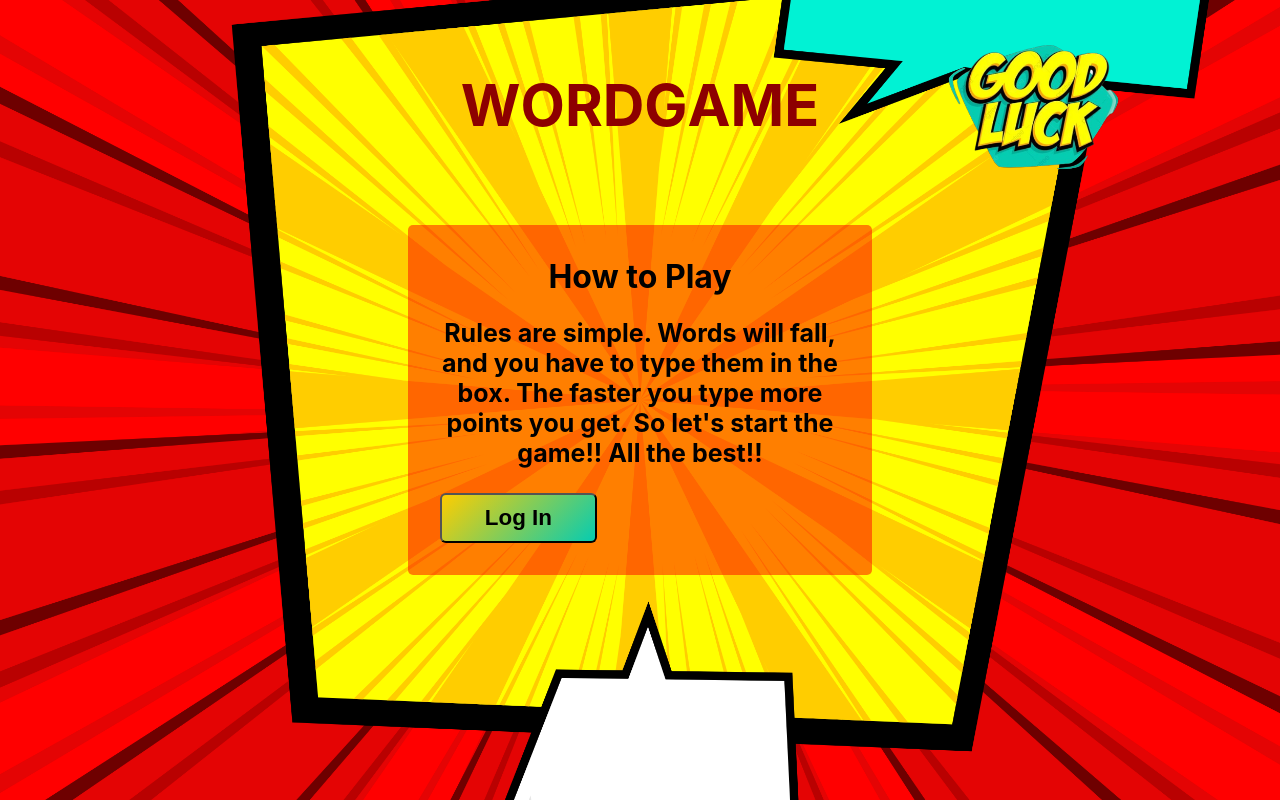
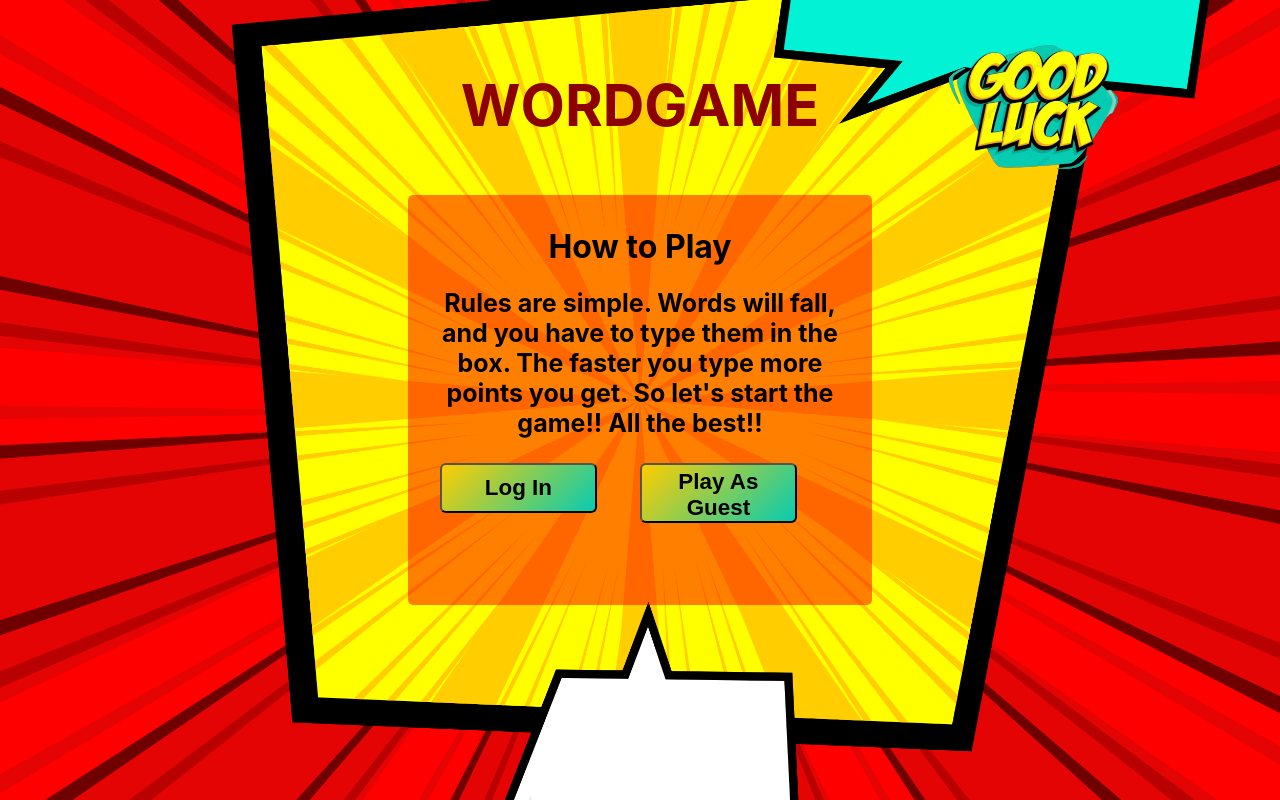
Before and after one commit to Venrite/CS490-Project1, a React (Create React App) app: page / in a window 1280 px wide. Built offline with nearby package versions, Linux system fonts and the light colour scheme.

Commit message:
Added a guest button and functionality to it

```diff
--- a/package.json
+++ b/package.json
@@ -9,7 +9,7 @@
     "@testing-library/user-event": "^13.5.0",
     "react": "^18.2.0",
     "react-dom": "^18.2.0",
-    "react-scripts": "5.0.1",
+    "react-scripts": "^5.0.1",
     "web-vitals": "^2.1.4"
   },
   "scripts": {
--- a/src/App.css
+++ b/src/App.css
@@ -105,8 +105,45 @@ h1{
   width: 7em;
   z-index: 2;
 }
+.back{
+  background-image: linear-gradient(135deg,#FFCD00, #06CCB1);
+  border-radius: 6px;
+  box-sizing: border-box;
+  color: black;
+  display: block;
+  height: 50px;
+  font-size: 1.4em;
+  font-weight: 600;
+  padding: 4px;
+  position: relative;
+  text-decoration: none;
+  width: 7em;
+  z-index: 2;
+}
+.guest{
+  background-image: linear-gradient(135deg,#FFCD00, #06CCB1);
+  border-radius: 6px;
+  box-sizing: border-box;
+  color: black;
+  display: block;
+  height: 60px;
+  font-size: 1.4em;
+  font-weight: 600;
+  padding: 4px;
+  position: relative;
+  text-decoration: none;
+  width: 7em;
+  z-index: 2;
+  margin-left: 200px;
+  top: -50px;
+
+}
+
 
 .login:hover {
+  color: white;
+}
+.guest:hover {
   color: white;
 }
 
--- a/src/App.js
+++ b/src/App.js
@@ -2,12 +2,21 @@ import './App.css';
 import LoginButton from './buttons/LoginButton';
 import LogoutButton from './buttons/LogoutButton';
 import Profile from './buttons/Profile';
+import GuestButton from './buttons/GuestButton';
+import { useState } from 'react';
 
 const image = new URL("../assets/img-removebg-preview-PhotoRoom.png", import.meta.url);
 
 function App() {
+  const [check,setCheck]=useState(true);
+const checkHandler =(data)=>{
+  setCheck(data);
+}
   return (
+
     <div className="App">
+    {check?
+    <div>
       <div  className="navBar">
       <Profile/>
       </div>
@@ -26,20 +35,58 @@ function App() {
           <span>E</span>
         </h1>
       </div>
+
       <div className="box">
         <h1>How to Play</h1>
         <p className='Rules'>
           Rules are simple. Words will fall, and you have to type them in the box.
           The faster you type more points you get. So let's start the game!! All the best!!
         </p>
+
+
         <LoginButton/>
+        <GuestButton check={checkHandler}/>
         <LogoutButton/>
 
 
       </div>
-      <img className="w" src={image} alt="wordw" />
+        <img className="w" src={image} alt="wordw" />
+        </div>:<div>
+      <div  className="navBar">
+      <Profile/>
+      </div>
+      <div className="header">
+        <h1 className="falling-text">
+          <span>W</span>
+          <span>O</span>
+          <span>R</span>
+          <span>D</span>
+          <span>    </span>
+          <span> </span>
+          <span> </span>
+          <span>G</span>
+          <span>A</span>
+          <span>M</span>
+          <span>E</span>
+        </h1>
+      </div>
 
-          </div>
+      <div className="box">
+        <h1>How to Play</h1>
+        <p className='Rules'>
+          Rules are simple. Words will fall, and you have to type them in the box.
+          The faster you type more points you get. So let's start the game!! All the best!!
+        </p>
+
+
+
+      <button className ='back' onClick={()=>setCheck(true)}>Back</button>
+
+      </div>
+        <img className="w" src={image} alt="wordw" />
+        </div>}
+    </div>
+
   );
 }
 
--- /dev/null
+++ b/src/buttons/GuestButton.js
@@ -0,0 +1,26 @@
+import React, {useState} from 'react'
+import Profile from './Profile';
+import App from '../App';
+import { useAuth0 } from '@auth0/auth0-react'
+
+
+const GuestButton = (props) =>{
+    //const [guestInput, setGuestInput] = useState(true);
+    //const { guestLogin,isAuthenticated } = useAuth0();
+    const { isAuthenticated } = useAuth0();
+    const guestLogin = ()=>{
+        props.check(false);
+    }
+
+    /*const GuestHandler = (event) =>{
+        setGuestInput(true);
+
+
+    }*/
+    return(
+        !isAuthenticated && (<button className='guest' onClick={guestLogin}>Play As Guest</button>)
+
+
+    )
+};
+export default GuestButton;
--- a/src/buttons/LoginButton.js
+++ b/src/buttons/LoginButton.js
@@ -3,7 +3,7 @@ import { useAuth0 } from '@auth0/auth0-react'
 
 const LoginButton = () => {
     const { loginWithRedirect,isAuthenticated } = useAuth0();
-
+    console.log(loginWithRedirect);
     return (
         !isAuthenticated &&(
         <button className="login"onClick={() => loginWithRedirect()}>Log In</button>
```
Also changed, not shown: 1 other file (tests, documents, lock files or other folders).
